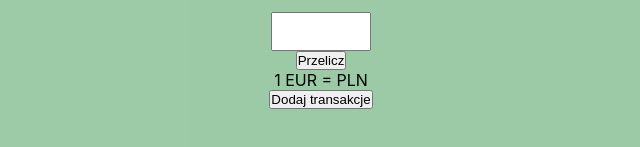
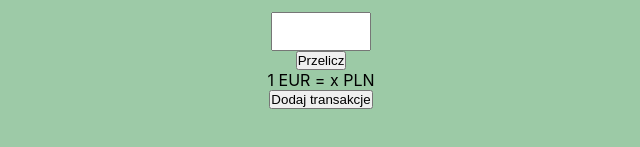
Before and after one commit to dawidpolednik/currency-converter, a React (Create React App) app: page / in a window 1280 px wide. Shown: the part 357-504 px from the top of the page, without its empty margins (319-959 px from the left). Built offline with nearby package versions, Linux system fonts and the light colour scheme; the HTML template or start-up script is replaced by a standard one.

Commit message:
addedd x

```diff
--- a/src/Components/ChangeConverter/ChangeConverter.jsx
+++ b/src/Components/ChangeConverter/ChangeConverter.jsx
@@ -7,7 +7,9 @@ class ChangeConverter extends Component {
   state = {
     value: ""
   };
+
   handleChange = event => this.setState({ value: event.target.value });
+
   handleSubmit = event => {
     const { value } = this.state;
     const { setRate } = this.props;
@@ -16,6 +18,7 @@ class ChangeConverter extends Component {
     value && value !== 0 && setRate(value);
     this.setState({ value: "" });
   };
+
   render() {
     return (
       <div className={styles.inputContainer}>
--- a/src/Components/ConverterInfo/ConverterInfo.jsx
+++ b/src/Components/ConverterInfo/ConverterInfo.jsx
@@ -17,7 +17,7 @@ class ConverterInfo extends Component {
     return (
       <div className={styles.infoContainer}>
         <p>
-          {euroChar} = <span>{rate}</span> PLN
+          {euroChar} = <span>{!rate ? `x` : rate}</span> PLN
         </p>
       </div>
     );
--- a/src/Components/DialogAlert/DialogAlert.jsx
+++ b/src/Components/DialogAlert/DialogAlert.jsx
@@ -1,4 +1,4 @@
-import React, { useState } from "react";
+import React from "react";
 import {
   Button,
   Dialog,
```
